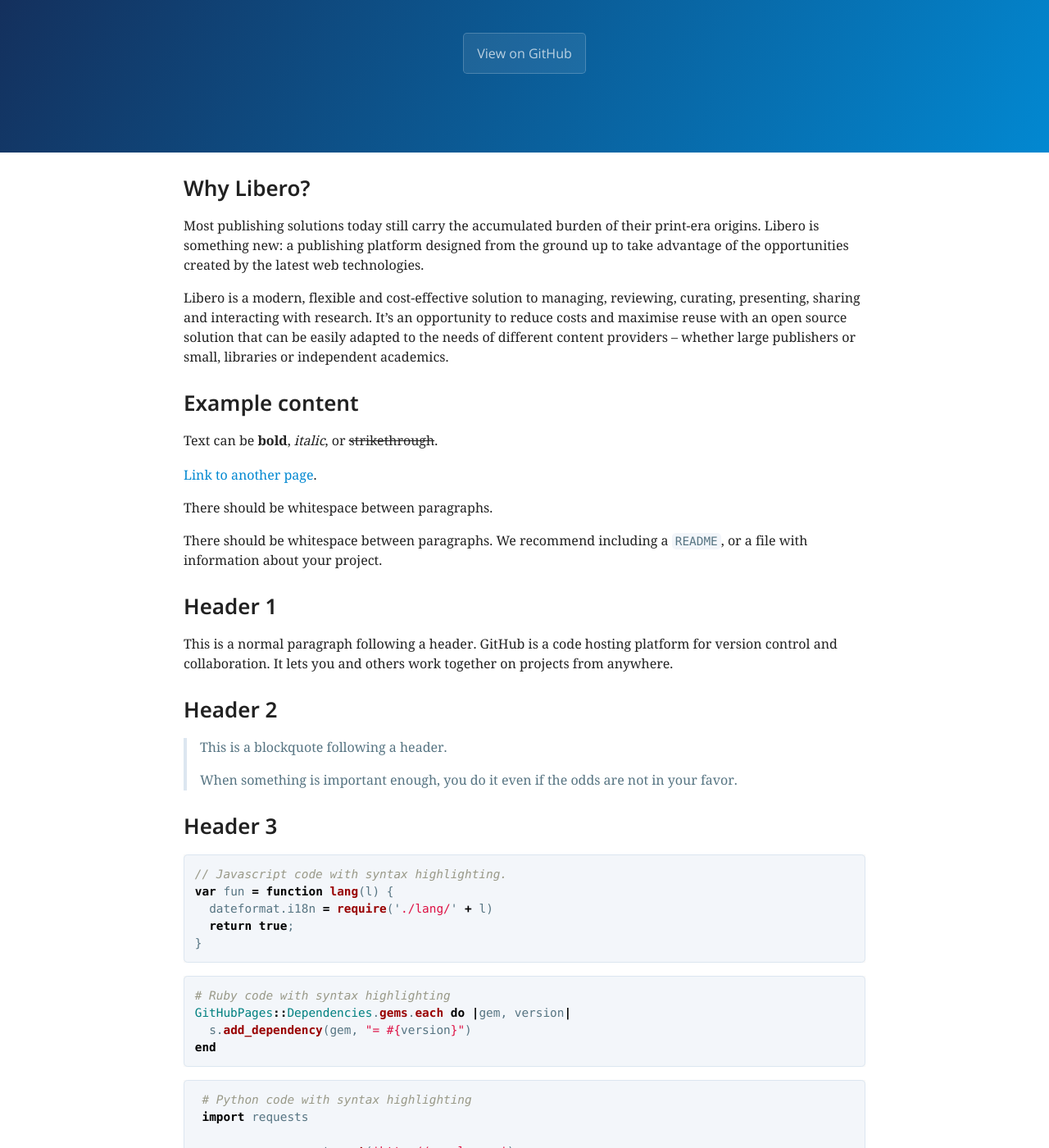
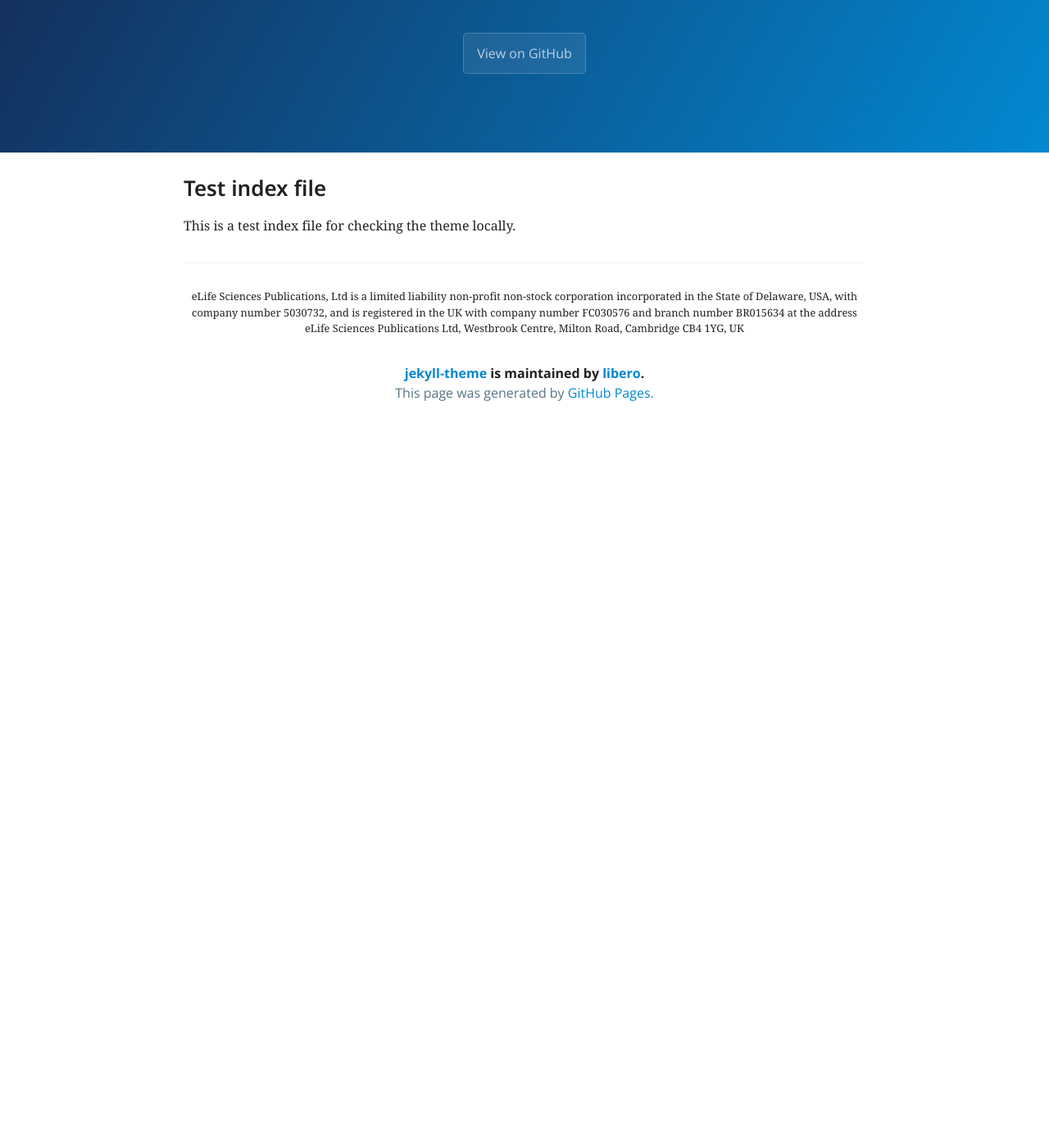
Before and after one commit to libero/jekyll-theme, a Jekyll site: the page built from index.md, in a window 1280 px wide and 1400 px high, scrolled down 270 px. Shown: the whole window at 82% size. Built offline with Jekyll 4.4.1, drawn with Linux system fonts in a browser that asks for light colours; our own code applies the rules of GitHub Pages for plain Markdown files; the repository's description, which GitHub fills in, is left out; after the commit the page ends 900 px from its top, so only the background shows below that; some of the changed text lies outside the part shown.

Commit message:
add docker and readme

````diff
--- a/_config.yml
+++ b/_config.yml
@@ -1,4 +1,4 @@
-repository: libero/search
+repository: libero/jekyll-theme
 markdown: kramdown
 highlighter: rouge
 kramdown:
--- a/index.md
+++ b/index.md
@@ -1,145 +1,3 @@
----
-layout: default
----
+# Test index file
 
-Why Libero?
-============
-Most publishing solutions today still carry the accumulated burden of their print-era
-origins. Libero is something new: a publishing platform designed from the ground
-up to take advantage of the opportunities created by the latest web technologies.
-
-Libero is a modern, flexible and cost-effective solution to managing, reviewing,
-curating, presenting, sharing and interacting with research. It’s an opportunity to
-reduce costs and maximise reuse with an open source solution that can be easily adapted
-to the needs of different content providers – whether large publishers or small,
-libraries or independent academics.
-
-# Example content
-
-Text can be **bold**, _italic_, or ~~strikethrough~~.
-
-[Link to another page](./another-page.html).
-
-There should be whitespace between paragraphs.
-
-There should be whitespace between paragraphs. We recommend including a `README`, or a file with information about your project.
-
-# Header 1
-
-This is a normal paragraph following a header. GitHub is a code hosting platform for version control and collaboration. It lets you and others work together on projects from anywhere.
-
-## Header 2
-
-> This is a blockquote following a header.
->
-> When something is important enough, you do it even if the odds are not in your favor.
-
-### Header 3
-
-```js
-// Javascript code with syntax highlighting.
-var fun = function lang(l) {
-  dateformat.i18n = require('./lang/' + l)
-  return true;
-}
-```
-
-```ruby
-# Ruby code with syntax highlighting
-GitHubPages::Dependencies.gems.each do |gem, version|
-  s.add_dependency(gem, "= #{version}")
-end
-```
-
- ```python
- # Python code with syntax highlighting
- import requests
-
- response = requests.get('http://google.com')
- assert response.status_code == 200
-```
-
-#### Header 4
-
-*   This is an unordered list following a header.
-*   This is an unordered list following a header.
-*   This is an unordered list following a header.
-
-##### Header 5
-
-1.  This is an ordered list following a header.
-2.  This is an ordered list following a header.
-3.  This is an ordered list following a header.
-
-###### Header 6
-
-| head1        | head two          | three |
-|:-------------|:------------------|:------|
-| ok           | good swedish fish | nice  |
-| out of stock | good and plenty   | nice  |
-| ok           | good `oreos`      | hmm   |
-| ok           | good `zoute` drop | yumm  |
-
-### There's a horizontal rule below this.
-
-* * *
-
-### Here is an unordered list:
-
-*   Item foo
-*   Item bar
-*   Item baz
-*   Item zip
-
-### And an ordered list:
-
-1.  Item one
-1.  Item two
-1.  Item three
-1.  Item four
-
-### And a nested list:
-
-- level 1 item
-  - level 2 item
-  - level 2 item
-    - level 3 item
-    - level 3 item
-- level 1 item
-  - level 2 item
-  - level 2 item
-  - level 2 item
-- level 1 item
-  - level 2 item
-  - level 2 item
-- level 1 item
-
-### Small image
-
-![Octocat](https://github.githubassets.com/images/icons/emoji/octocat.png)
-
-### Large image
-
-![Branching](https://guides.github.com/activities/hello-world/branching.png)
-
-
-### Definition lists can be used with HTML syntax.
-
-<dl>
-<dt>Name</dt>
-<dd>Godzilla</dd>
-<dt>Born</dt>
-<dd>1952</dd>
-<dt>Birthplace</dt>
-<dd>Japan</dd>
-<dt>Color</dt>
-<dd>Green</dd>
-</dl>
-
-```
-Long, single-line code blocks should not wrap. They should horizontally scroll if they are too long. This line should be long enough to demonstrate this.
-```
-
-```
-The final element.
-```
+This is a test index file for checking the theme locally.
````
Also changed, not shown: docker/docker-compose.docs.yml (added, +13 -0 lines), 3 other files.
